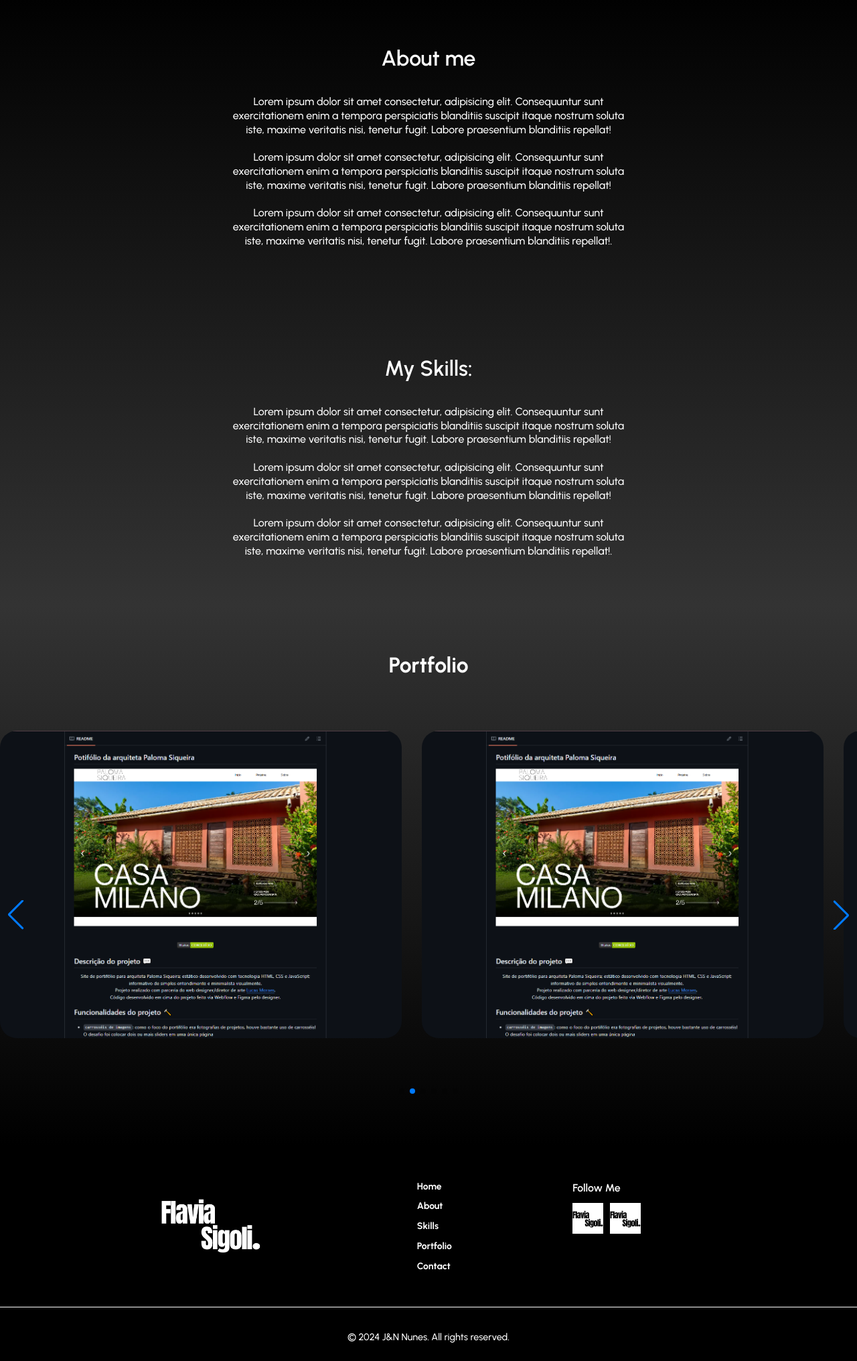
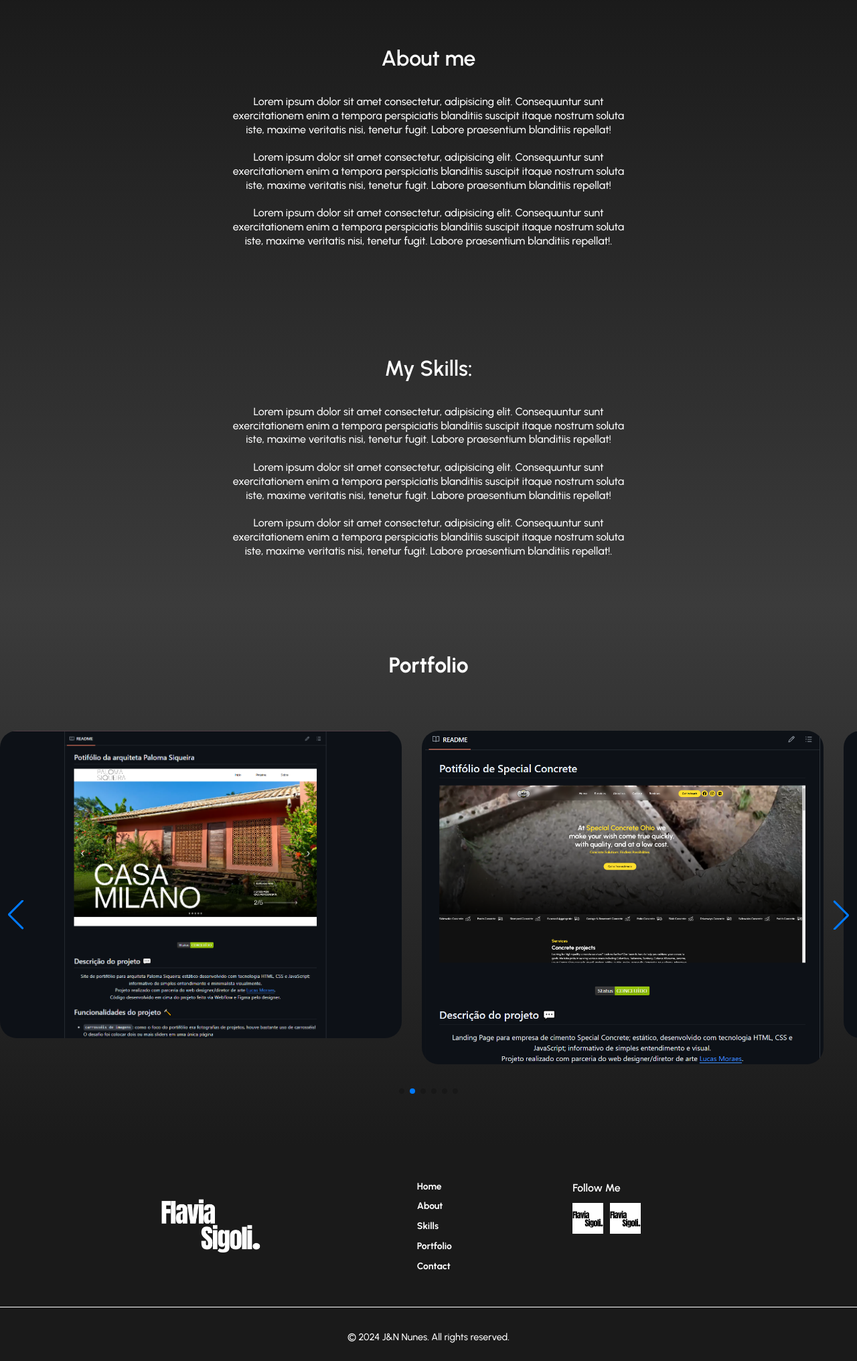
Before and after one commit to flaviasiv/Portifolio-Flavia-Sigoli, a website: page index.html in a window 1280 px wide. Shown: the part 662-2694 px from the top of the page at 67% size. Drawn offline with nearby package versions, Linux system fonts and the light colour scheme.

Commit message:
portfolio add

```diff
--- a/css/style.css
+++ b/css/style.css
@@ -248,7 +248,7 @@ header {
     width: 100%;
     max-width: 9999px;
     margin: auto;
-    background-color:#000;
+    background-color:#1a1a1a;
     max-height: 800px;
 }
 .videoimg video{
@@ -328,7 +328,7 @@ header {
     }
 }
 .bg-grad{
-    background: linear-gradient(#000 0%, #333 100%);
+    background: linear-gradient(#1a1a1a 0%, #3b3b3b 100%);
 }
 .aboutcontainer{
     position: relative;
@@ -398,7 +398,7 @@ header {
     margin: auto;
     padding: 70px 0px;
     height: auto;
-    background: linear-gradient(#333 0%, #000 100%);
+    background: linear-gradient(#3b3b3b 0%, #1a1a1a 100%);
 }
 .portifolio{
     width: 100%;
@@ -536,7 +536,7 @@ footer{
     max-width: 9999px;
     margin: auto;
     height: auto;
-    background-color: #000;
+    background-color: #1a1a1a;
     color: #fff;
 }
 .footergrid{
@@ -626,7 +626,7 @@ footer{
     max-width: 9999px;
     margin: auto;
     padding: 34px 0;
-    background-color: #000;
+    background-color: #1a1a1a;
     align-items: center;
     text-align: center;
     border-top: 1px solid #fff;
--- a/index.html
+++ b/index.html
@@ -109,9 +109,9 @@
                 </div></a>
               </swiper-slide>
               <swiper-slide class="swiper2">
-                <a href="https://github.com/flaviasiv" target="_blank">
+                <a href="https://github.com/flaviasiv/special-concrete" target="_blank">
                 <div class="">
-                  <img src="./assets/read-paloma.png" alt="" draggable="false">
+                  <img src="./assets/read-special.png" alt="" draggable="false">
                 </div></a>
               </swiper-slide>
               <swiper-slide class="swiper2">
```
Also changed, not shown: assets/read-special.png (added).
